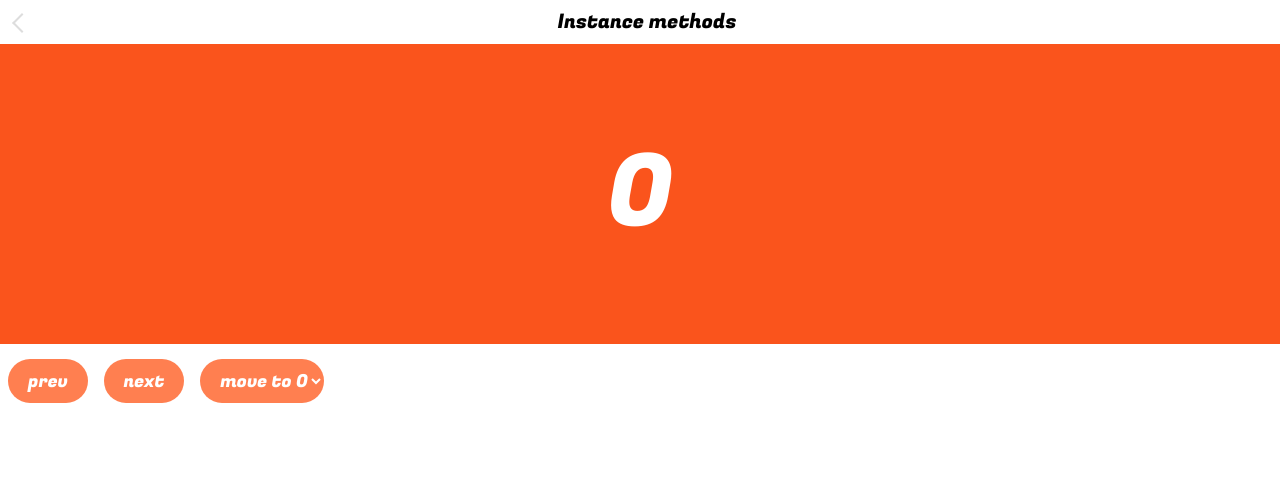
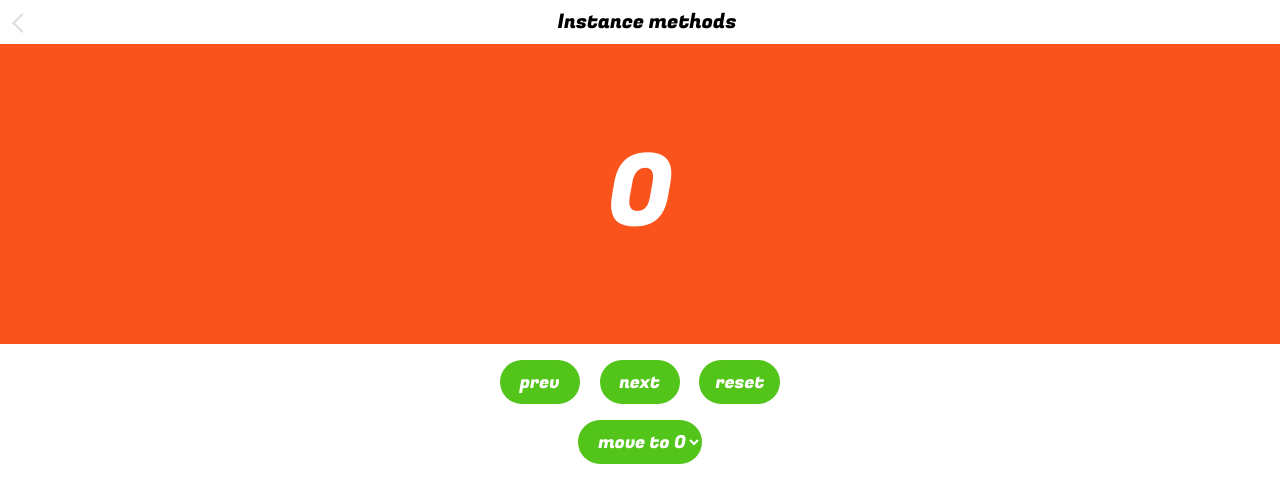
Before and after one commit to wangdahoo/swiper, a website: page docs/examples/instance_methods.html in a window 1280 px wide. Drawn offline with Linux system fonts and the light colour scheme.

Commit message:
update examples

```diff
--- a/docs/examples/instance_methods.html
+++ b/docs/examples/instance_methods.html
@@ -45,6 +45,10 @@
   <div class="buttons">
     <button id="prev" onclick="window.swiper && window.swiper.prev()"> prev </button>
     <button id="next" onclick="window.swiper && window.swiper.next()"> next </button>
+    <button id="reset" onclick="window.swiper && window.swiper.resize()"> reset </button>
+  </div>
+
+  <div class="buttons">
     <select id="select-index" onchange="window.swiper && window.swiper.go(this.value)">
       <option value="0">move to 0</option>
       <option value="1">move to 1</option>
--- a/docs/index.css
+++ b/docs/index.css
@@ -78,7 +78,7 @@ a {
 }
 
 a:link, a:visited, a:hover, a:active {
-  color: #fa541c;
+  color: #52c41a;
 }
 
 header {
@@ -138,13 +138,14 @@ header {
 }
 
 .buttons {
-  margin-top: 15px;
+  box-sizing: border-box;
+  padding: 16px 0 0 0;
+  height: 60px;
 }
 
 .buttons > button, .buttons > select {
-  float: left;
   height: 44px;
-  background: coral;
+  background: #52c41a;
   border-radius: 22px;
   border-style: initial;
   outline: none;
```
